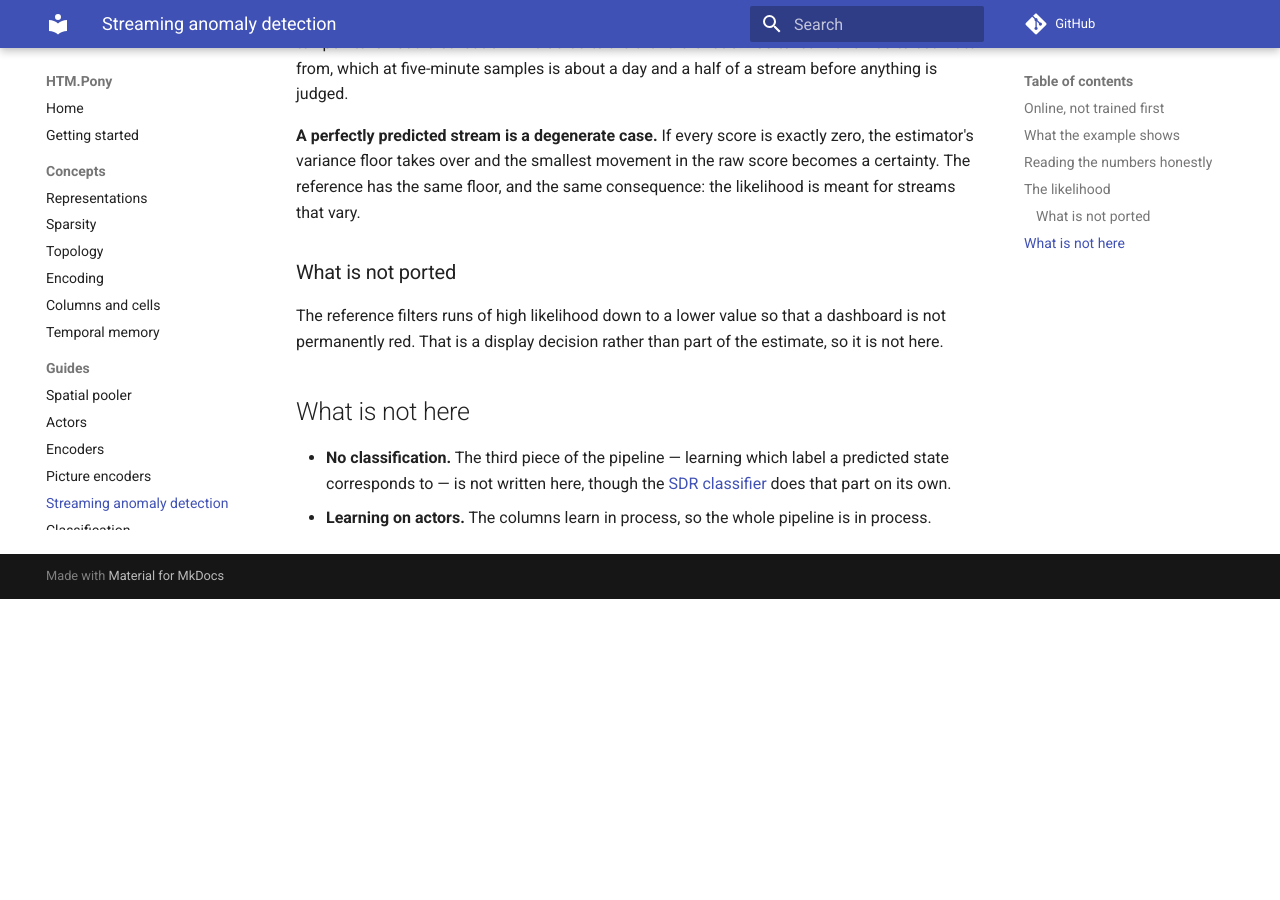
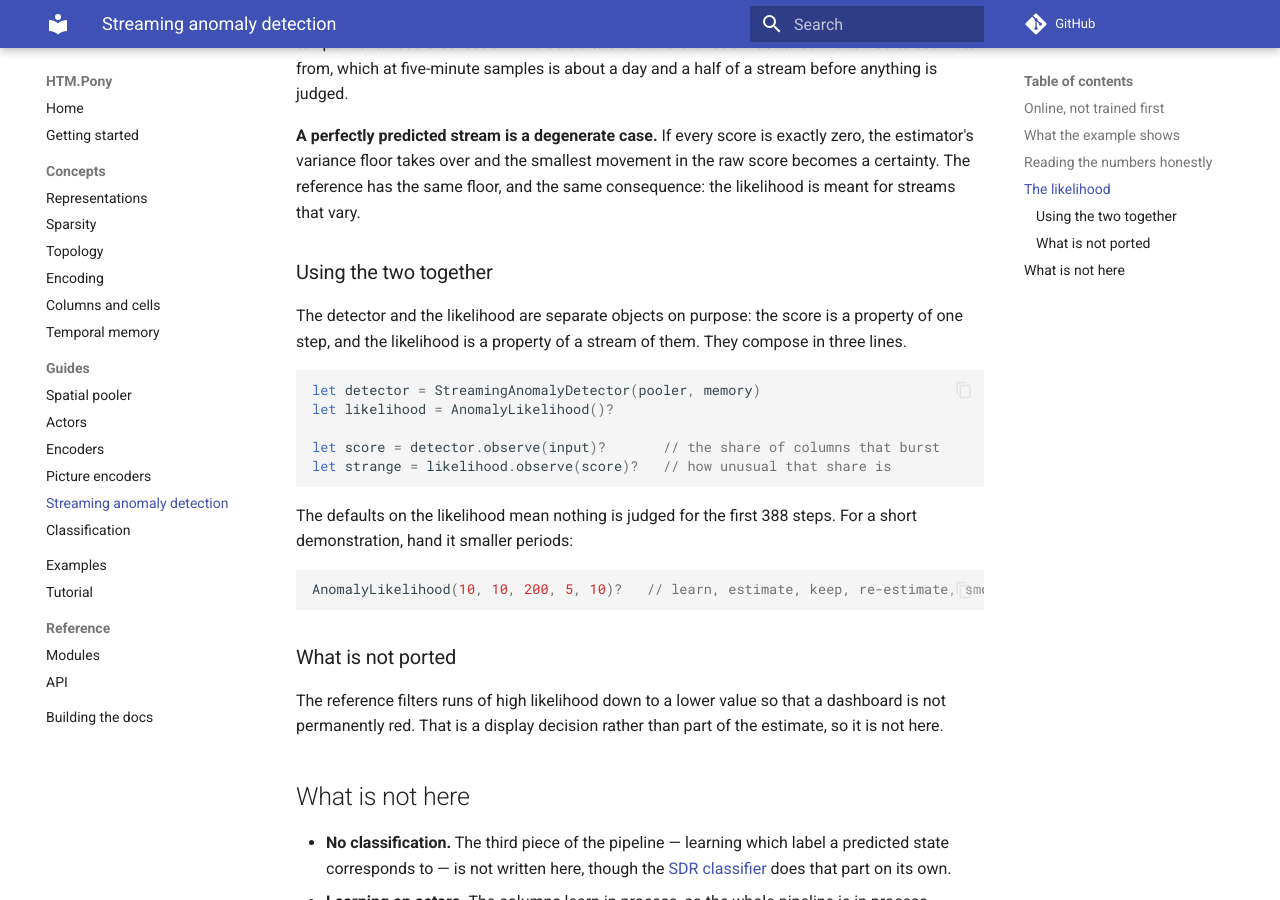
Before and after one commit to d-led/htm.pony, an MkDocs documentation site: the page built from docs/anomaly-detection.md, in a window 1280 px wide and 900 px high, scrolled down 2001 px. Built offline with MkDocs 1.6.1 and Material for MkDocs 9.7.7, drawn with Linux system fonts in a browser that asks for light colours; comment, search, counter and statistics services are not loaded; before the commit the page ends 2600 px from its top, so only the background shows below that.

Commit message:
Show how the score and the likelihood fit together
They are two objects because they answer two questions - this step, and
this stream of steps - and nothing said how to hold both. Three lines do
it, and the defaults being 388 steps of probation is the kind of thing a
reader finds out by running rather than by reading, so the page says it.

Also drops a leftover "in process" from the temporal memory row: it now
runs both ways, and the row below it already says so.

````diff
--- a/docs/anomaly-detection.md
+++ b/docs/anomaly-detection.md
@@ -102,6 +102,27 @@ exactly zero, the estimator's variance floor takes over and the smallest
 movement in the raw score becomes a certainty. The reference has the same floor,
 and the same consequence: the likelihood is meant for streams that vary.
 
+### Using the two together
+
+The detector and the likelihood are separate objects on purpose: the score is a
+property of one step, and the likelihood is a property of a stream of them. They
+compose in three lines.
+
+```pony
+let detector = StreamingAnomalyDetector(pooler, memory)
+let likelihood = AnomalyLikelihood()?
+
+let score = detector.observe(input)?       // the share of columns that burst
+let strange = likelihood.observe(score)?   // how unusual that share is
+```
+
+The defaults on the likelihood mean nothing is judged for the first 388 steps.
+For a short demonstration, hand it smaller periods:
+
+```pony
+AnomalyLikelihood(10, 10, 200, 5, 10)?   // learn, estimate, keep, re-estimate, smooth
+```
+
 ### What is not ported
 
 The reference filters runs of high likelihood down to a lower value so that a
````
Also changed, not shown: docs/index.md (+1 -1 lines).
